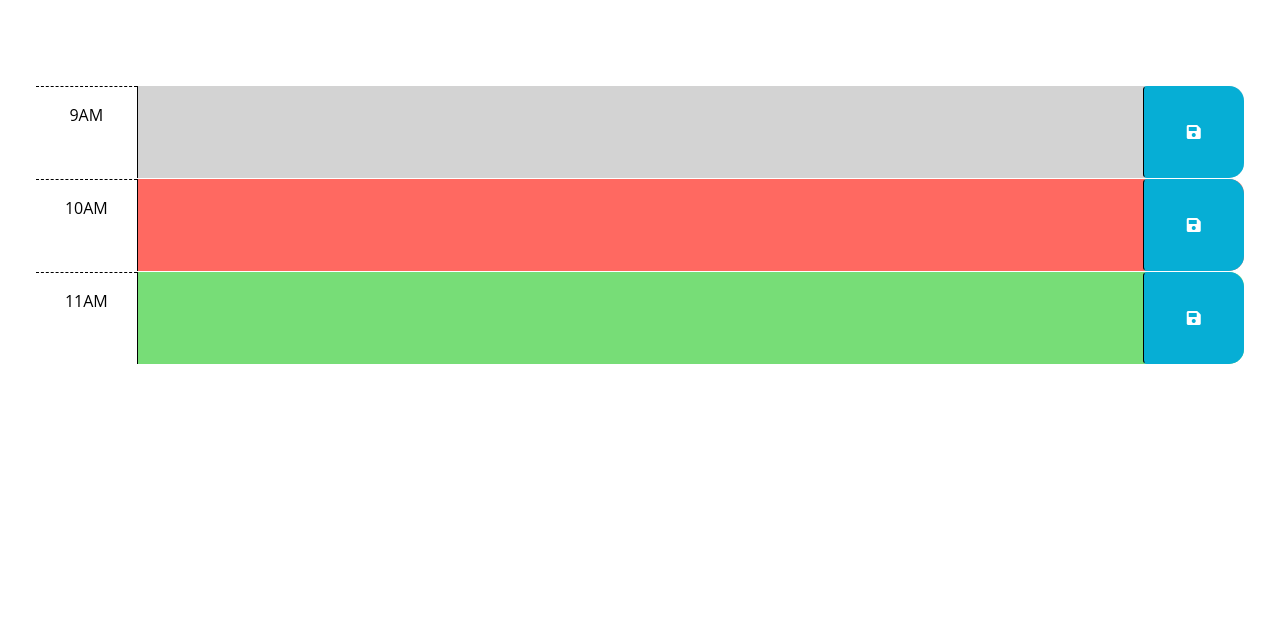
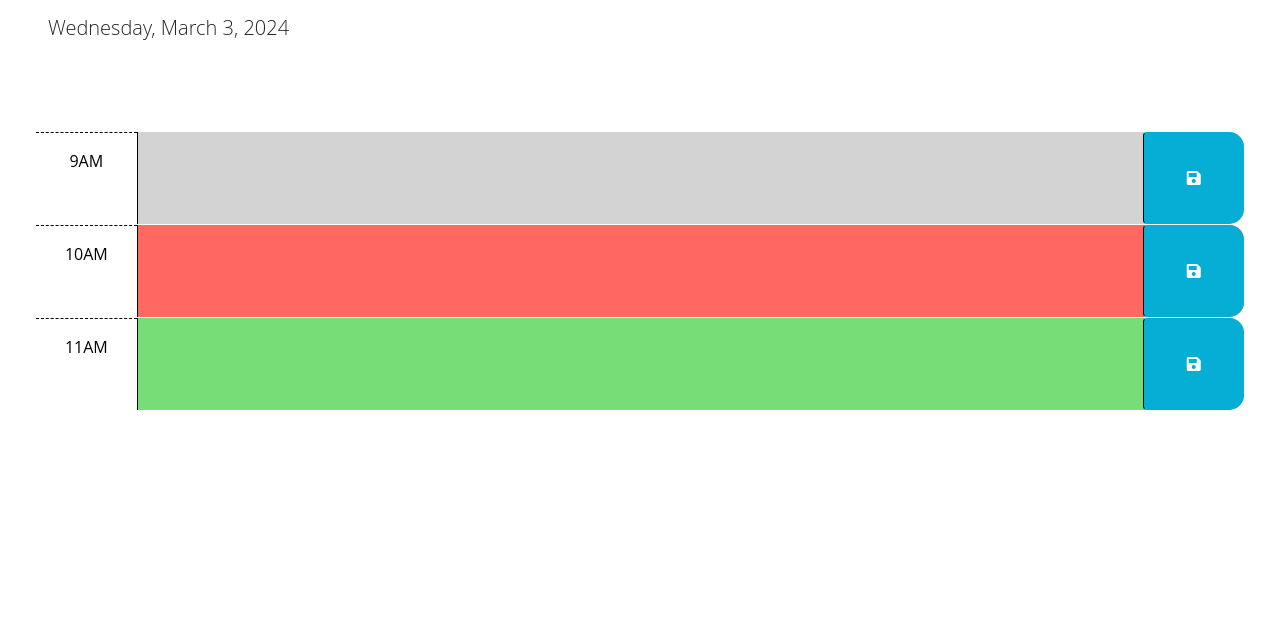
Before and after one commit to jordanchives/work-day-scheduler, a plain HTML site: page index.html in a window 1280 px wide. Shown: the part 166-800 px from the top of the page. Drawn offline with nearby package versions, Linux system fonts and the light colour scheme; files that its build step writes are made by us from their sources.

Commit message:
fix links in index.html. add date to header in script.js

```diff
--- a/assets/script.js
+++ b/assets/script.js
@@ -2,6 +2,7 @@
 // the code isn't run until the browser has finished rendering all the elements
 // in the html.
 $(function () {
+  console.log("test");
   // TODO: Add a listener for click events on the save button. This code should
   // use the id in the containing time-block as a key to save the user input in
   // local storage. HINT: What does `this` reference in the click listener
@@ -20,4 +21,6 @@ $(function () {
   // attribute of each time-block be used to do this?
   //
   // TODO: Add code to display the current date in the header of the page.
+  const currentDay = $('#currentDay');
+  currentDay.text(dayjs().format('dddd, MMMM d, YYYY'));
 });
--- a/index.html
+++ b/index.html
@@ -20,7 +20,7 @@
       href="https://fonts.googleapis.com/css2?family=Fira+Sans:wght@400;700&display=swap"
       rel="stylesheet"
     />
-    <link rel="stylesheet" href="style.css" />
+    <link rel="stylesheet" href="./assets/style.css" />
     <title>Work Day Scheduler</title>
   </head>
 
@@ -74,6 +74,6 @@
     integrity="sha256-iu/zLUB+QgISXBLCW/mcDi/rnf4m4uEDO0wauy76x7U="
     crossorigin="anonymous"></script>
 
-    <script src="script.js"></script>
+    <script src="./assets/script.js"></script>
   </body>
 </html>
```
